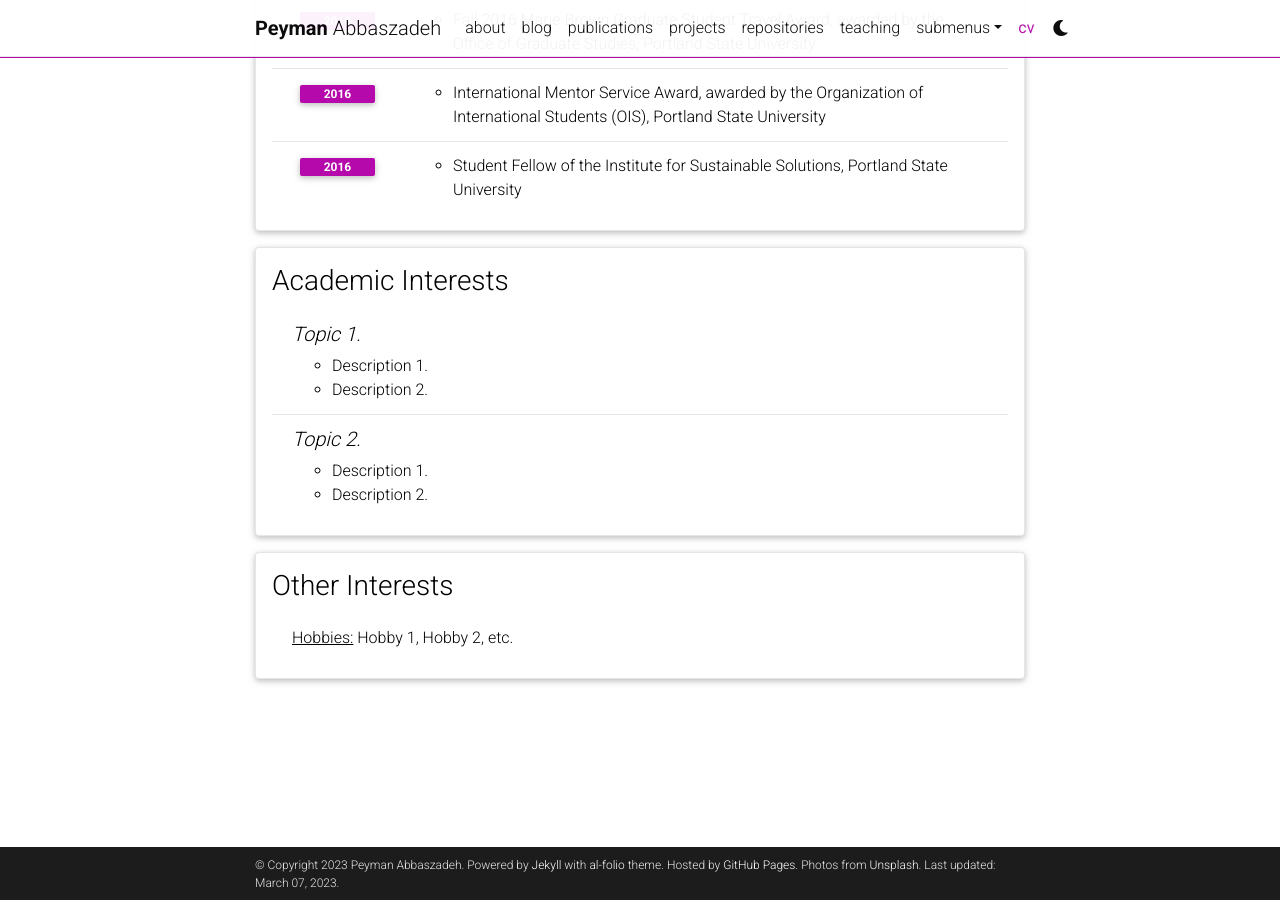
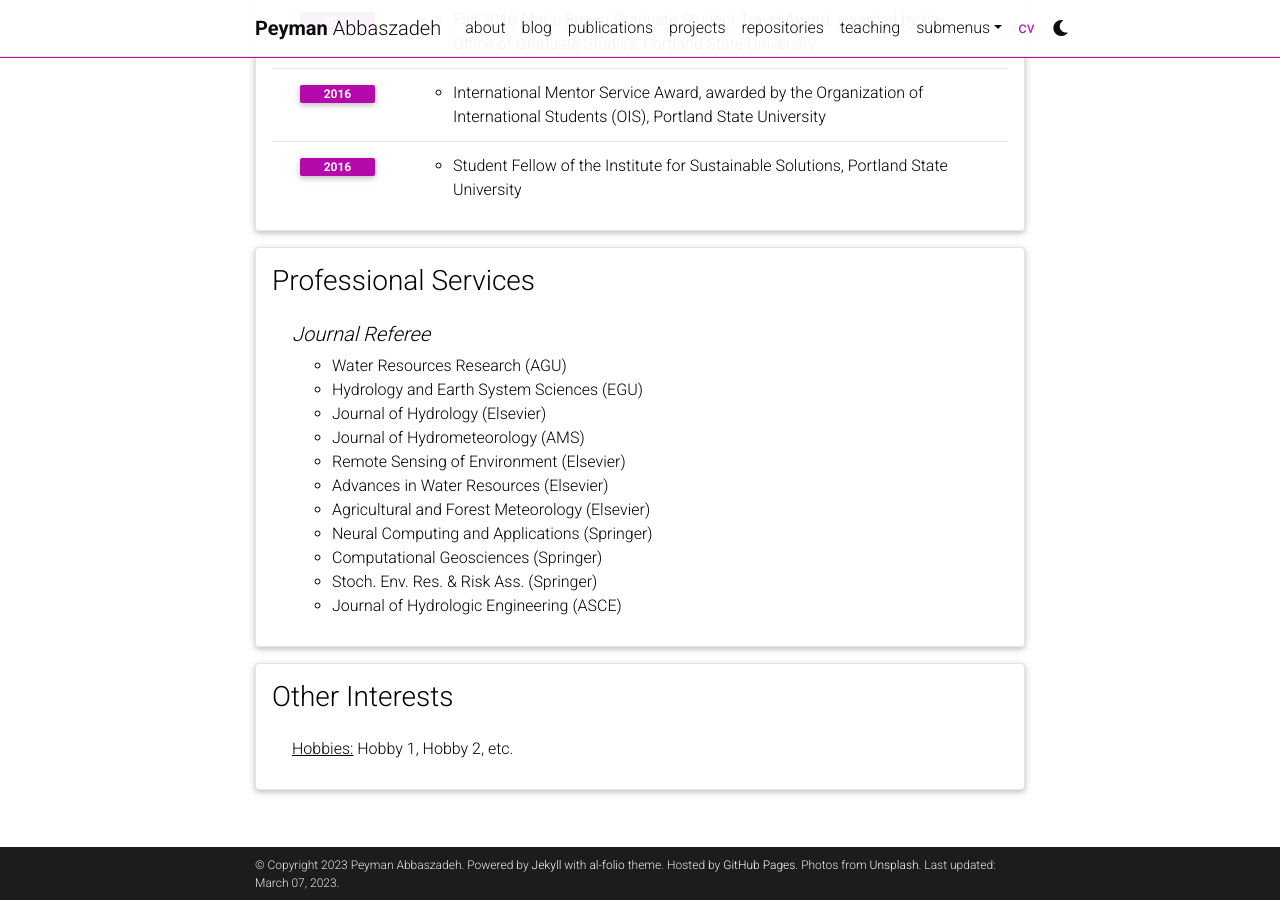
Before and after one commit to Pabbaszadeh/Pabbaszadeh.github.io, a Jekyll site: the page built from _pages/cv.md, in a window 1280 px wide and 900 px high, scrolled down 2948 px. Built offline with Jekyll 4.4.1, drawn with Linux system fonts in a browser that asks for light colours; comment, search, counter and statistics services are not loaded; a style sheet for code colours, icons or effects is not loaded.

Commit message:
Update cv.yml

```diff
--- a/_data/cv.yml
+++ b/_data/cv.yml
@@ -132,17 +132,22 @@
       items:
         - Student Fellow of the Institute for Sustainable Solutions, Portland State University
 
-- title: Academic Interests
+- title: Professional Services
   type: nested_list
   contents:
-    - title: Topic 1.
+    - title: Journal Referee
       items:
-        - Description 1.
-        - Description 2.
-    - title: Topic 2.
-      items:
-        - Description 1.
-        - Description 2.
+        - Water Resources Research (AGU)
+        - Hydrology and Earth System Sciences (EGU)
+        - Journal of Hydrology (Elsevier)
+        - Journal of Hydrometeorology (AMS)
+        - Remote Sensing of Environment (Elsevier)
+        - Advances in Water Resources (Elsevier)
+        - Agricultural and Forest Meteorology (Elsevier)
+        - Neural Computing and Applications (Springer)
+        - Computational Geosciences (Springer)
+        - Stoch. Env. Res. & Risk Ass. (Springer)
+        - Journal of Hydrologic Engineering (ASCE)
 
 - title: Other Interests
   type: list
```
